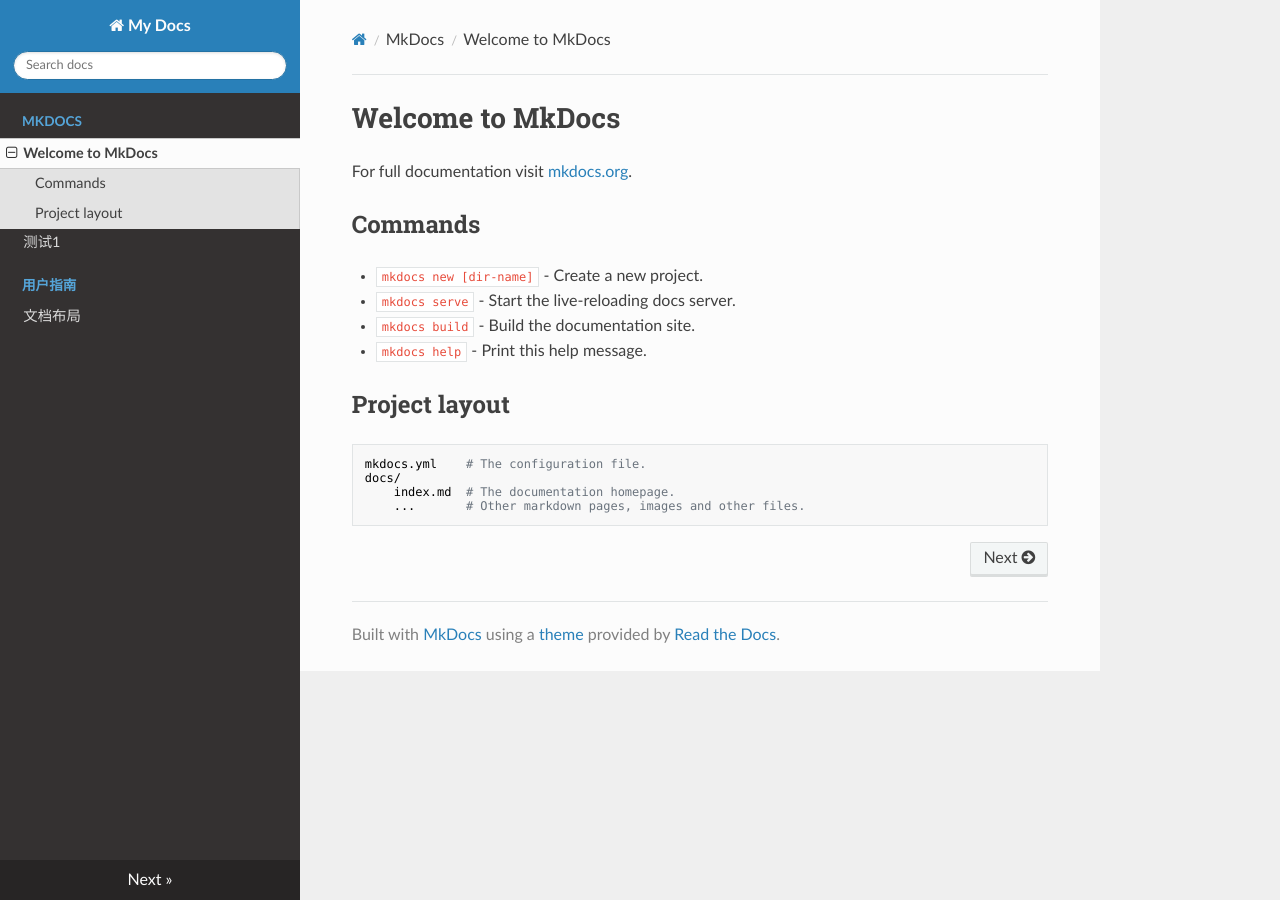
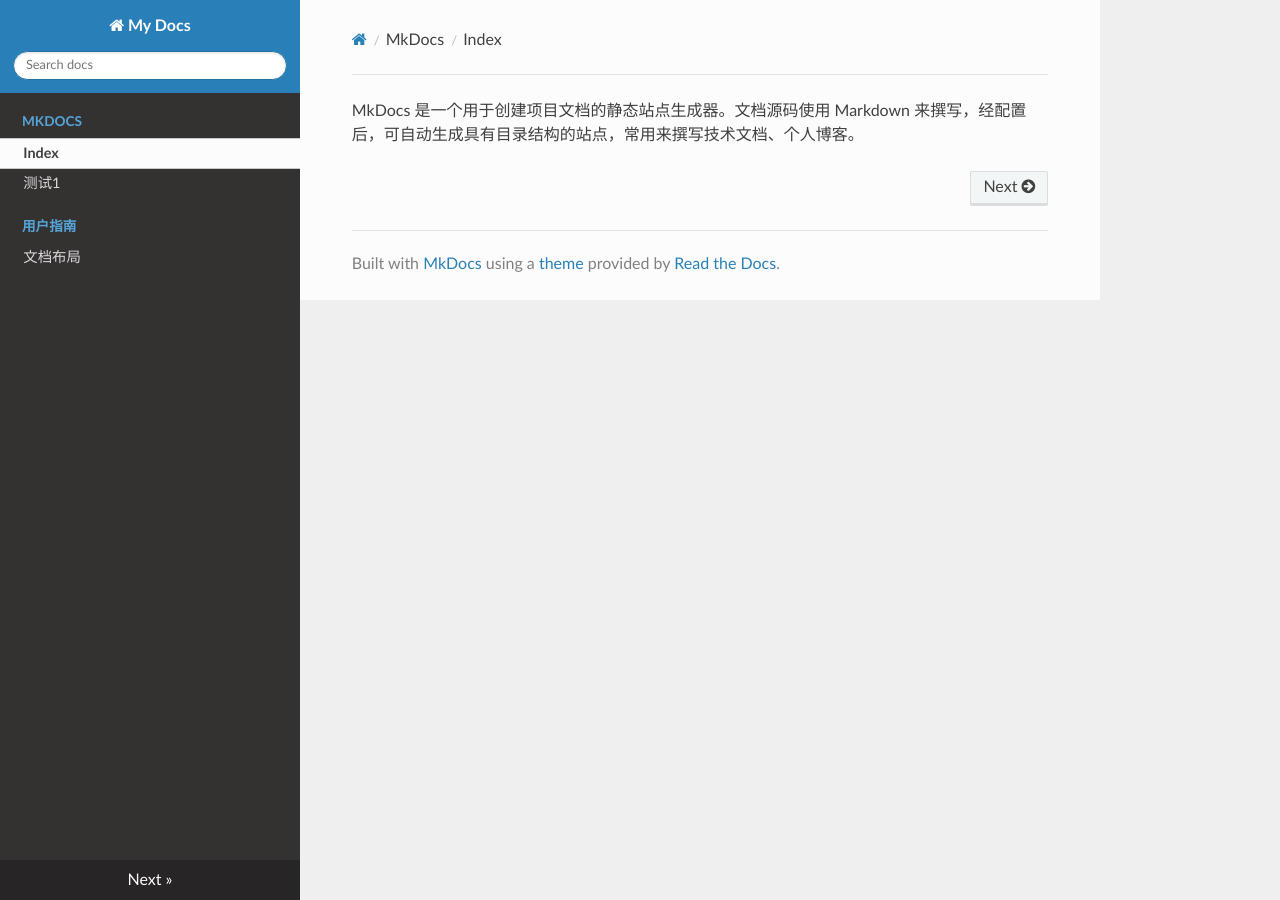
Before and after one commit to MkDocs-Like-Code/mkdocs-tutorial, an MkDocs documentation site: the page built from docs/index.md, in a window 1280 px wide. Built offline with MkDocs 1.6.1, drawn with Linux system fonts in a browser that asks for light colours; nearby versions of some CDN libraries; old or Windows-style settings are respelled for this version of MkDocs.

Commit message:
Add files via upload

```diff
--- a/docs/index.md
+++ b/docs/index.md
@@ -1,17 +1 @@
-# Welcome to MkDocs
-
-For full documentation visit [mkdocs.org](https://mkdocs.org).
-
-## Commands
-
-* `mkdocs new [dir-name]` - Create a new project.
-* `mkdocs serve` - Start the live-reloading docs server.
-* `mkdocs build` - Build the documentation site.
-* `mkdocs help` - Print this help message.
-
-## Project layout
-
-    mkdocs.yml    # The configuration file.
-    docs/
-        index.md  # The documentation homepage.
-        ...       # Other markdown pages, images and other files.
+MkDocs 是一个用于创建项目文档的静态站点生成器。文档源码使用 Markdown 来撰写，经配置后，可自动生成具有目录结构的站点，常用来撰写技术文档、个人博客。
```
Also changed, not shown: docs/安装 MkDocs.md (added, +7 -0 lines), docs/将站点发布到网络上.md (added, +28 -0 lines), docs/搭建你的第一个站点.md (added, +72 -0 lines), docs/发布.png (added), docs/发布2.png (added), docs/发布3.png (added), docs/发布4.png (added), docs/发布5.png (added), docs/发布6.png (added), docs/启动服务1.png (added), docs/启动服务2.png (added), docs/新建项目1.png (added), docs/新建项目2.png (added), docs/更改页面.png (added), 5 more files.
